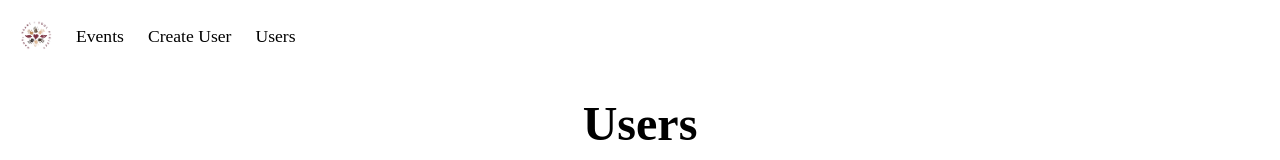
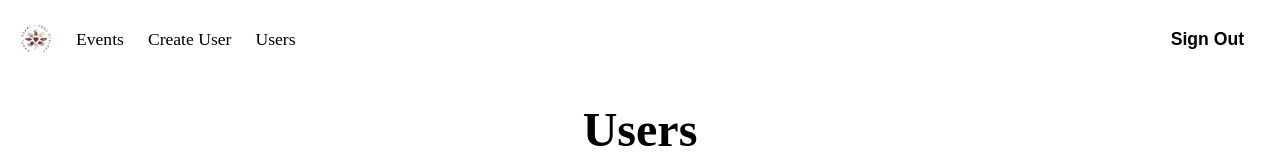
Before and after one commit to HandHeartSoulProject/HandHeartSoulProject.github.io, a React (Vite) app: page /Hand-Heart-and-Soul/users in a window 1280 px wide. Shown: the top 160 px of the page. Built offline with nearby package versions, Linux system fonts and the light colour scheme; no server answers; the database is empty; the HTML template or start-up script is replaced by a standard one.

Commit message:
Added sign out button

```diff
--- a/src/components/NavBar.tsx
+++ b/src/components/NavBar.tsx
@@ -2,12 +2,14 @@ import { NavLink, NavLinkProps } from "react-router-dom";
 
 import "../styles/Nav.scss";
 import logo from "../assets/logo.webp";
+import { Link } from "react-router-dom";
 
 function NavBar() {
 	const activeClass = ({ isActive }: { isActive: boolean }) => (isActive ? "active" : undefined);
 
 	return (
 		<nav>
+			<div className="links">
 				<img src={logo} alt="Hand, Heart, and Soul" className="logo" />
 				<NavLink to="events" className={activeClass}>
 					Events
@@ -18,6 +20,10 @@ function NavBar() {
 				<NavLink to="users" className={activeClass}>
 					Users
 				</NavLink>
+			</div>
+			<button className="sign-out">
+				<Link to="/">Sign Out</Link>
+			</button>
 		</nav>
 	);
 }
--- a/src/styles/Nav.scss
+++ b/src/styles/Nav.scss
@@ -1,10 +1,15 @@
 nav {
 	display: flex;
-	flex-direction: row;
+	justify-content: space-between;
 	align-items: center;
 	background-color: var(--med-alpha);
 	padding: 0.75rem;
-	gap: 1.5rem;
+
+	.links {
+		display: flex;
+		align-items: center;
+		gap: 1.5rem;
+	}
 
 	img {
 		width: 2rem;
```
Lines whose indentation alone changed are shown as unchanged.
